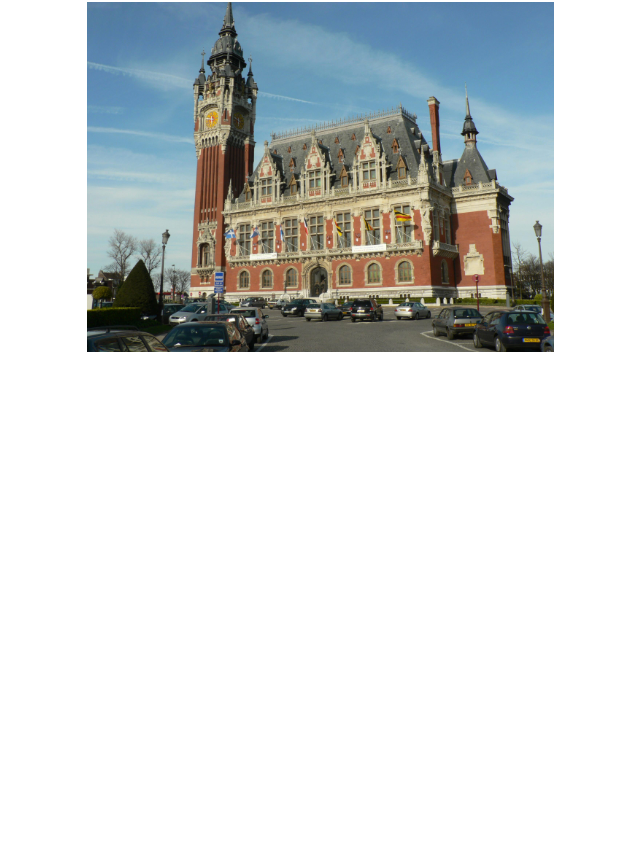
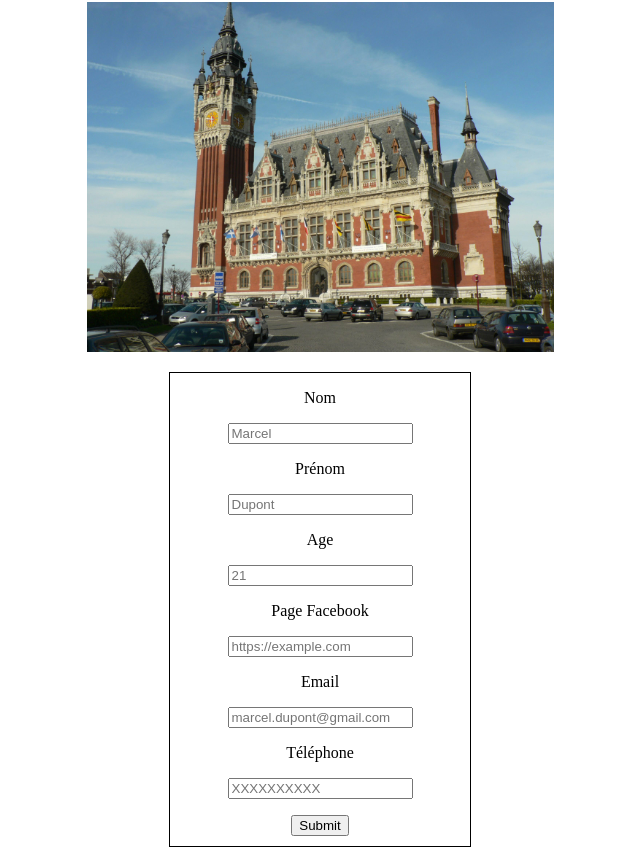
Before and after one commit to Beugthesda/Tp1, a plain HTML site: page Index.html in a window 1280 px wide. Shown: the part 260-1115 px from the top of the page, without its empty margins (320-960 px from the left). Before the commit the page ends 800 px from the top, so only its background shows below. Drawn offline with Linux system fonts and the light colour scheme.

Commit message:
Formulaire ajouté

```diff
--- a/Index.html
+++ b/Index.html
@@ -27,5 +27,23 @@
 		</div>
 	</p>
 	<div class="calais"></div>
+
+	<form>
+		<p>Nom</p>
+		<input type="text" name="nom" placeholder="Marcel">
+		<p>Prénom</p>
+		<input type="text" name="nom" placeholder="Dupont">
+		<p>Age</p>
+		<input type="number" name="age" placeholder="21" />
+		<p>Page Facebook</p>
+		<input type="url" name="url" placeholder="https://example.com">
+		<p>Email</p>
+		<input type="email" name="mail" placeholder="marcel.dupont@gmail.com">
+		<p>Téléphone</p>
+		<input type="tel" name="tel" placeholder="XXXXXXXXXX">
+		<p></p>
+		<input type="submit" name="envoyer">
+
+	</form>
 </body>
 </html>
--- a/css/style.css
+++ b/css/style.css
@@ -17,6 +17,21 @@
 	background-position: center;
 	background-image: url("../img/calais.jpg");
 	position: relative;
+	margin-bottom: 20px;
 	background-size: contain;
 	background-repeat: no-repeat;
 }
+
+form{
+	border : 1px solid;
+	margin-top: 30px;
+	margin-bottom: 20px;
+	padding-bottom: 10px;
+	width: 300px;
+	background-position: center;
+	margin: auto;
+}
+
+body{
+	text-align: center;
+}
```
